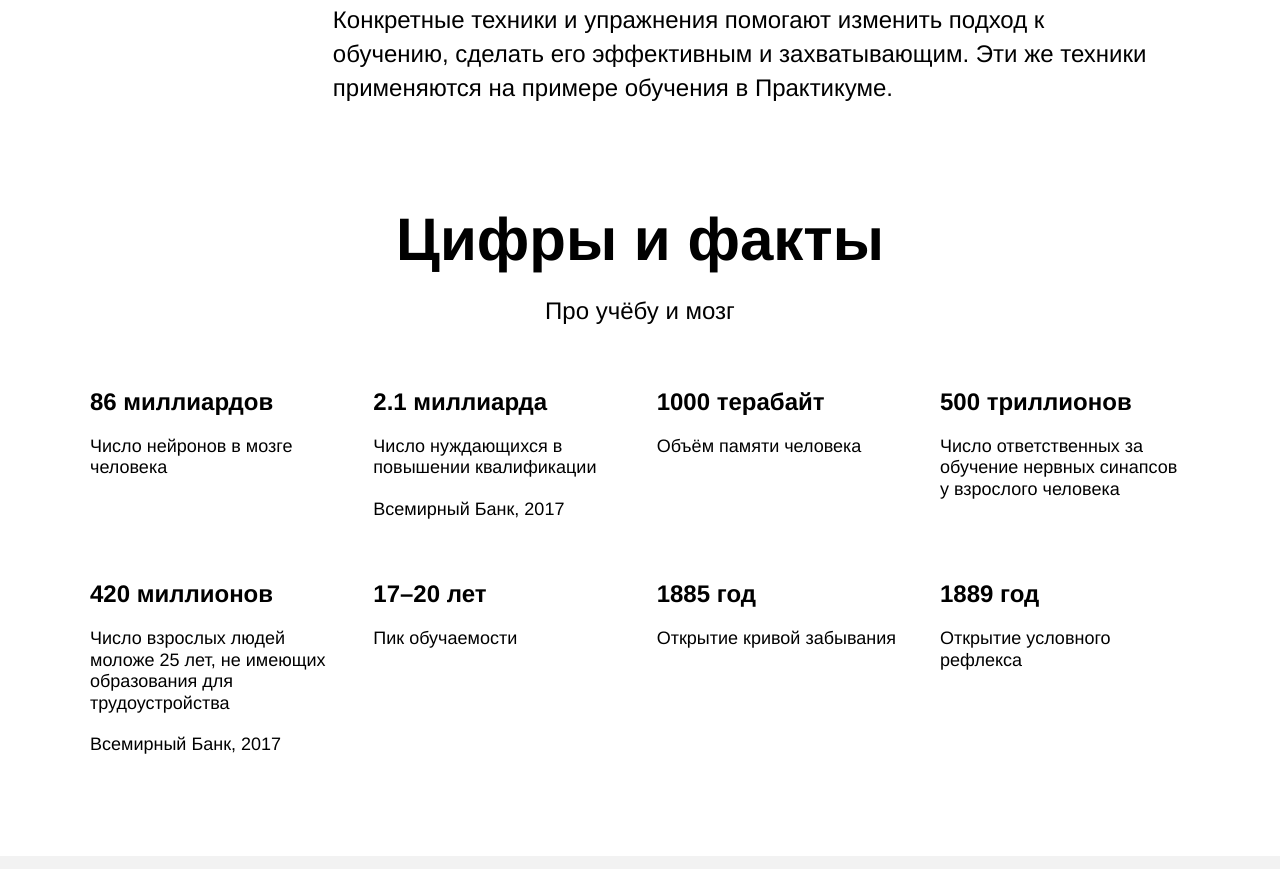
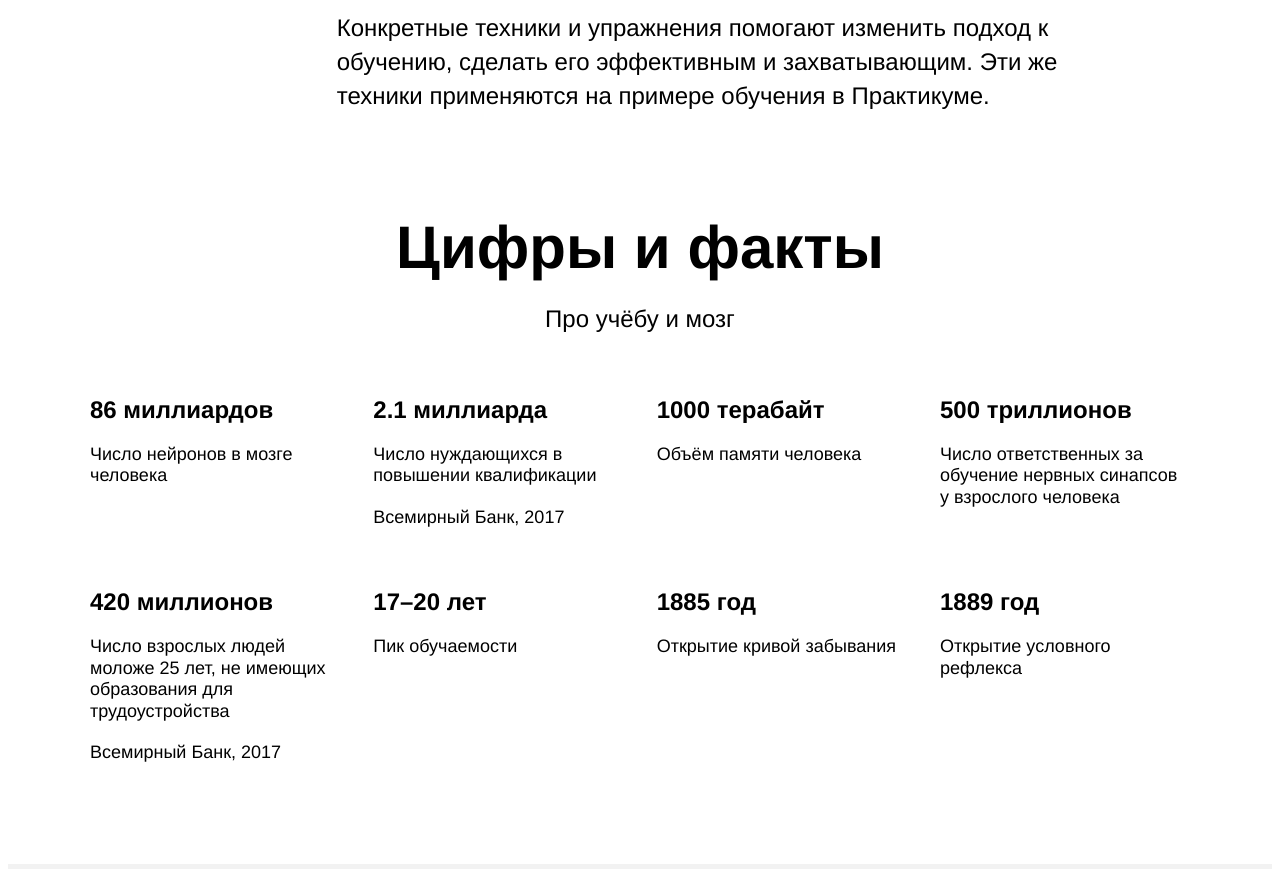
Before and after one commit to EugeneCod/Premium-car-blog-template, a plain HTML site: page index.html in a window 1280 px wide. Shown: the part 1151-2020 px from the top of the page. Drawn offline with nearby package versions, Linux system fonts and the light colour scheme.

Commit message:
Тест

```diff
--- a/index.html
+++ b/index.html
@@ -4,7 +4,6 @@
 <head>
   <meta charset="UTF-8">
   <meta name="viewport" content="width=device-width, initial-scale=1.0">
-  <link rel="stylesheet" href="./styles/normalize.css">
   <link rel="stylesheet" href="./styles/style.css">
   <title>Научиться учиться</title>
 </head>
```
